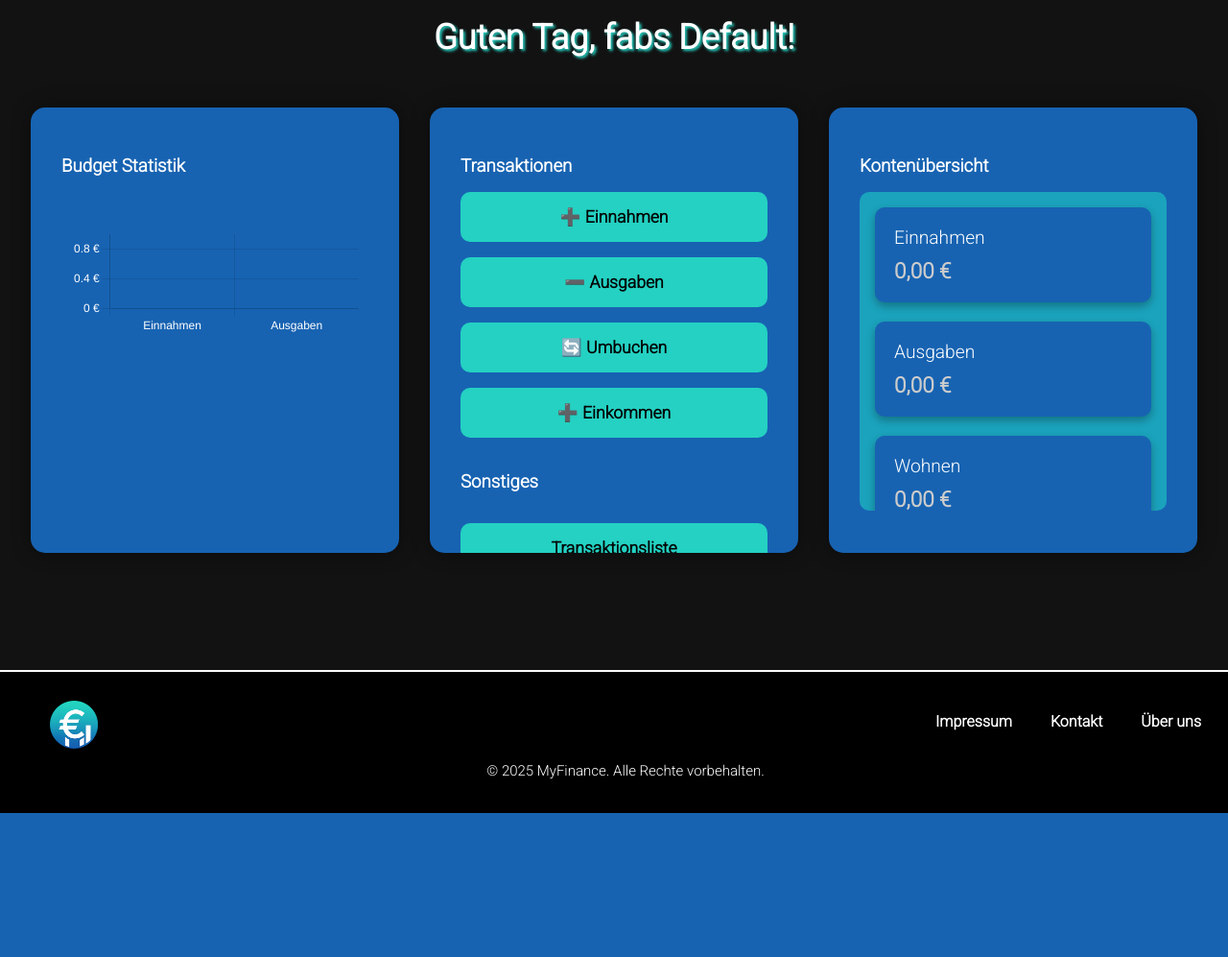
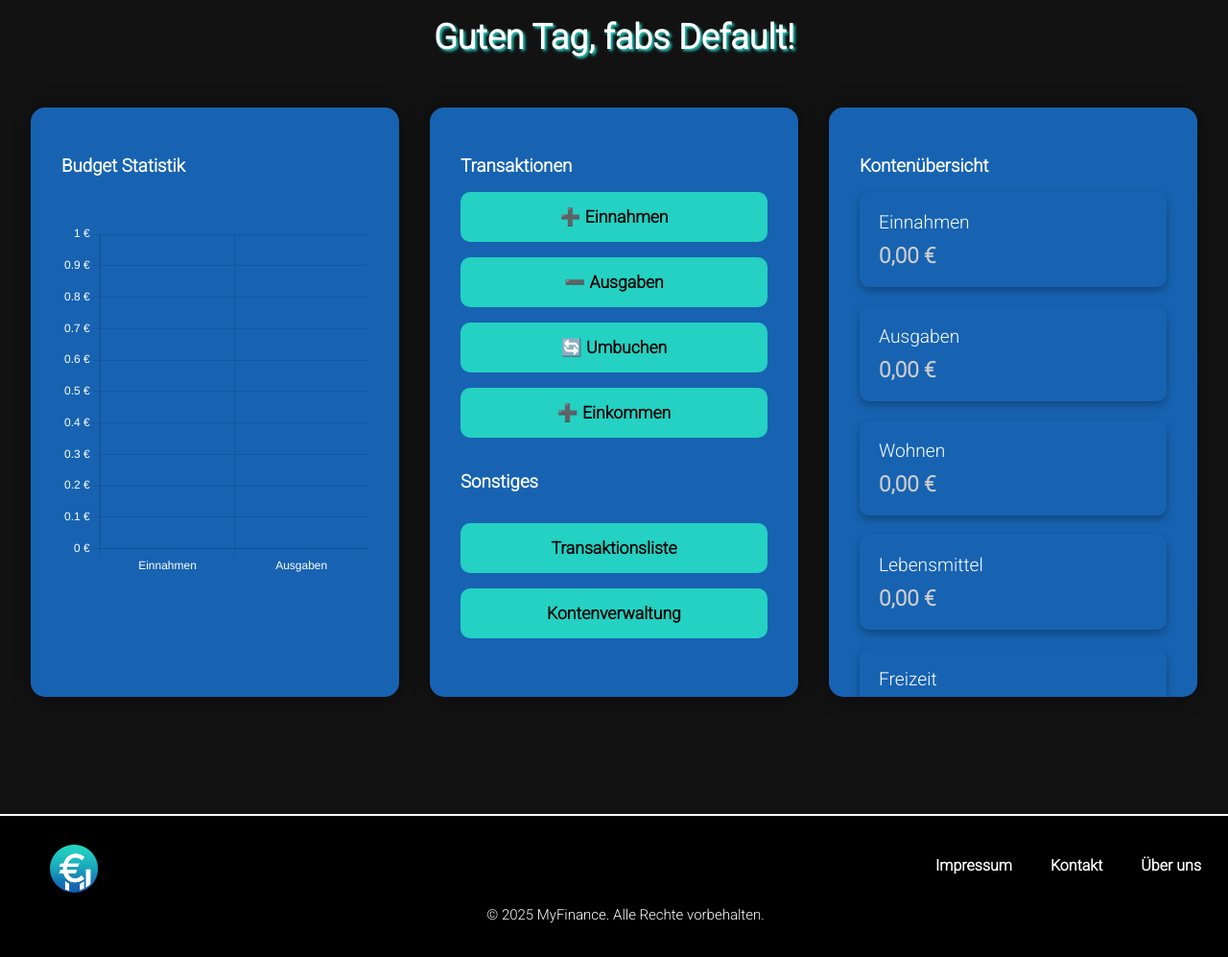
Before and after one commit to xAballon/MyFinance, a PHP site: page /dashboard.php in a window 1280 px wide. Shown: the part 209-1206 px from the top of the page at 96% size. Before the commit the page ends 1056 px from the top, so only its background shows below. Run offline with PHP 8.4, Linux system fonts and the light colour scheme; a user stored in the database is signed in; data comes from the database, SQL or seed files in the repository.

Commit message:
Verbesserung der Fertigstellung

```diff
--- a/dashboard.php
+++ b/dashboard.php
@@ -36,10 +36,11 @@ require_once('misc/dbConnection.php');
     <!-- Budget Statistik -->
     <div class="dashboard-section">
       <h3>Budget Statistik</h3>
-      <div class="chart-wrapper">
-        <canvas id="balkendiagramm"></canvas>
+      <div class="chart-wrapper" style="max-width: 800px; margin: auto;">
+        <canvas id="balkendiagramm" width="800" height="1000"></canvas>
       </div>
     </div>
+
 
     <!-- Transaktionsbuttons -->
     <div class="dashboard-section">
@@ -58,15 +59,12 @@ require_once('misc/dbConnection.php');
     <!-- Kontenliste -->
     <div class="dashboard-section">
       <h3>Kontenübersicht</h3>
-      <div class="kontenliste">
         <?php include('kontenliste.php'); ?>
-      </div>
     </div>
 
   </div>
 
   <script>
-
     <?php
     // Einnahmen (Kontonummer 000) holen
     $stmt = $pdo->prepare('SELECT knr, kontostand FROM Konto WHERE uid = :uid AND knr = "000"');
@@ -100,10 +98,10 @@ require_once('misc/dbConnection.php');
           data: [einnahmen, ausgaben],
           backgroundColor: [
             '#24D1C2', // Türkis für Einnahmen
-                    '#FF4444'  // Rot für Ausgaben
+            '#FF4444' // Rot für Ausgaben
           ],
-                borderColor: '#ffff',
-                borderWidth: 1,
+          borderColor: '#fff',
+          borderWidth: 3,
           borderRadius: 4
         }]
       },
--- a/index.php
+++ b/index.php
@@ -19,8 +19,8 @@
         <section class="hero">
             <h1>MyFinance</h1>
             <div class="hero-images">
-                <img src="images/Beispielbild.jpg" alt="Bild 1">
-                <img src="images/Beispielbild.jpg" alt="Bild 2">
+                <img src="images/finance_hero.jpg" alt="Bild 1">
+                <img src="images/Finanzen-Foto.jpg" alt="Bild 2">
             </div>
         </section>
 
--- a/style.css
+++ b/style.css
@@ -488,9 +488,11 @@ h1 {
     flex: 1 1 300px;
     max-width: 400px;
     overflow-y: auto;
-    max-height: 400px;
+    max-height: 550px;
 
 }
+
+
 
 .dashboard-section h3 {
     margin-bottom: 1rem;
@@ -548,8 +550,15 @@ h1 {
 }
 
 .chart-wrapper {
-    max-width: 300px;
-    margin: 0 auto;
+  width: 100%;
+  max-width: 800px;
+  margin: 0 auto;
+}
+
+canvas {
+  display: block;
+  width: 100%;
+  height: auto;
 }
 
 /* Kontenliste.php CSS */
```
Also changed, not shown: images/Finanzen-Foto.jpg (added). Lines whose indentation alone changed are shown as unchanged.
